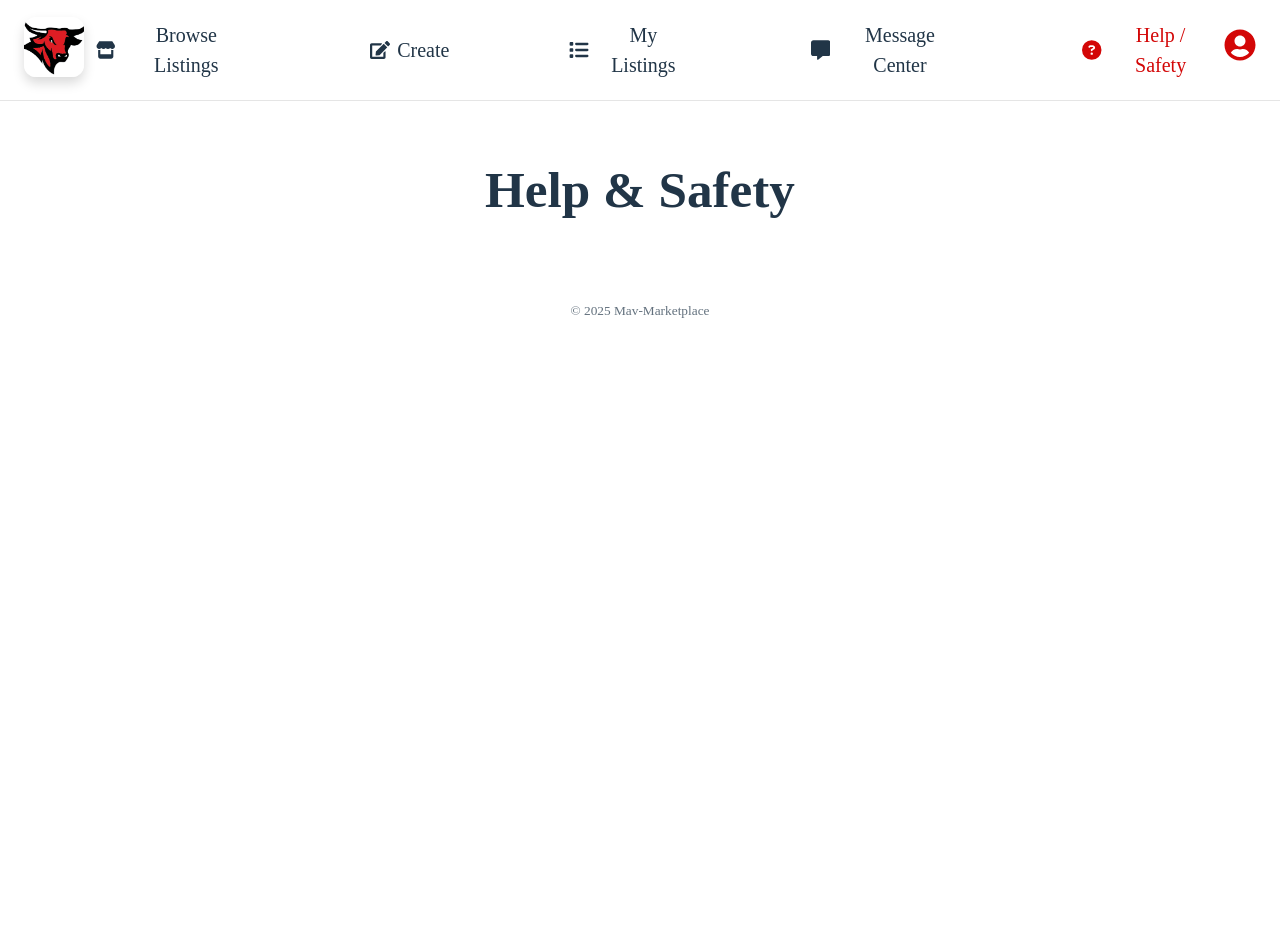
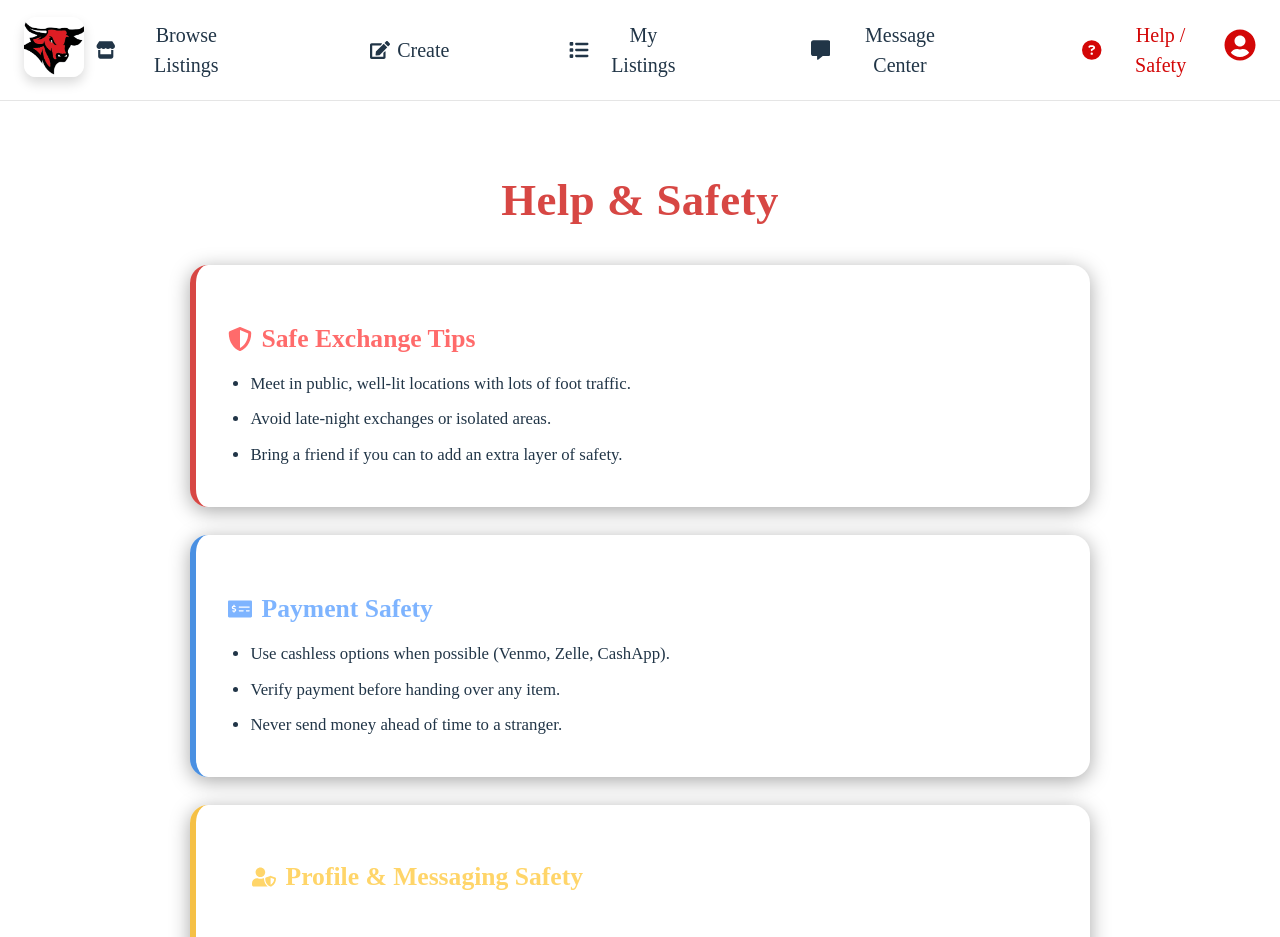
Before and after one commit to CSCI4830-UNO/MavMarketplace, a React (Vite) app: page /help in a window 1280 px wide. Shown: the top 937 px of the page. Before the commit the page ends 800 px from the top, so only its background shows below. Built offline with nearby package versions, Linux system fonts and the light colour scheme; no server answers.

Commit message:
Change style and Content of Langin/Help Pages.
Sumarry:
Added new .css files for the Langing Page and Help/Safety page as well as overhauled help/safety page.

Files added:
- src/css/HelpPage.css
- src/css/LandingPage.css

Files Changed:
- src/pages/HelpPage.tsx
- src/pages/LandingPage.tsx

```diff
--- /dev/null
+++ b/src/css/HelpPage.css
@@ -0,0 +1,82 @@
+.help-container {
+  max-width: 900px;
+  margin: 3rem auto;
+  padding: 0 1rem;
+}
+
+.help-title {
+  font-size: 2.8rem;
+  text-align: center;
+  color: #d74744;
+  font-weight: 700;
+  margin-bottom: 2.5rem;
+  letter-spacing: 0.5px;
+}
+
+/* Adds property to each "card" around each section */
+.help-card {
+  background: rgba(255, 255, 255, 0.04);
+  border-radius: 18px;
+  padding: 1.8rem 2rem;
+  margin-bottom: 1.8rem;
+  box-shadow: 0 4px 20px rgba(0, 0, 0, 0.35);
+  border-left: 6px solid transparent;
+  transition: transform 0.15s ease-out, background 0.2s;
+}
+
+/* Adds hover effect to sections */
+.help-card:hover {
+  transform: translateY(-4px);
+  background: rgba(255, 255, 255, 0.06);
+}
+
+/* Changes the title and icon for each esctions heading */
+.help-card-title {
+  font-size: 1.6rem;
+  font-weight: 600;
+  margin-bottom: 0.8rem;
+  display: flex;
+  align-items: center;
+  gap: 0.6rem;
+}
+
+.help-card.safe {
+  border-left-color: #d74744;
+}
+
+.help-card.payment {
+  border-left-color: #4a90e2;
+}
+
+.help-card.profile {
+  border-left-color: #f5c045;
+}
+
+.help-card-title.safe {
+  color: #ff6b6b;
+}
+
+.help-card-title.payment {
+  color: #7eb4ff;
+}
+
+.help-card-title.profile {
+  color: #ffd569;
+}
+
+.help-card ul {
+  margin: 0;
+  padding-left: 1.4rem;
+}
+
+.help-card li {
+  font-size: 1.05rem;
+  line-height: 1.55;
+  margin-bottom: 0.6rem;
+  text-align: left;
+}
+
+/* Icons inside text */
+.help-icon {
+  font-size: 1.5rem;
+}
--- /dev/null
+++ b/src/css/LandingPage.css
@@ -0,0 +1,47 @@
+/* LandingPage.css */
+
+.landing-container {
+  max-width: 900px;
+  margin: 2rem auto;
+  padding: 2rem;
+  background: rgba(255, 255, 255, 0.03);
+  border-radius: 16px;
+  backdrop-filter: blur(4px);
+  box-shadow: 0 4px 25px rgba(0, 0, 0, 0.25);
+}
+
+.landing-header {
+  font-size: 2.4rem;
+  margin-bottom: 1.2rem;
+  color: #d74744;
+  text-align: center;
+  font-weight: 600;
+}
+
+.announcement-list {
+  list-style: none;
+  padding: 0;
+  margin: 0;
+}
+
+.announcement-list li {
+  background: rgba(255, 255, 255, 0.05);
+  padding: 1rem 1.4rem;
+  margin-bottom: 1rem;
+  border-radius: 12px;
+  line-height: 1.5;
+  font-size: 1.1rem;
+  display: flex;
+  align-items: center;
+  gap: 0.6rem;
+  border-left: 4px solid #d74744;
+}
+
+.announcement-list a {
+  color: #d74744;
+  text-decoration: underline;
+}
+
+.announcement-list a:hover {
+  opacity: 0.8;
+}
--- a/src/pages/HelpPage.tsx
+++ b/src/pages/HelpPage.tsx
@@ -1,7 +1,49 @@
+import "../css/HelpPage.css";
+import { FaShieldAlt, FaMoneyCheckAlt, FaUserShield } from "react-icons/fa";
+
 export function HelpPage() {
   return (
-    <div>
-      <h1>Help & Safety</h1>
+    <div className="help-container">
+      <h1 className="help-title">Help & Safety</h1>
+
+      {/* Safe Exchange Tips */}
+      <div className="help-card safe">
+        <h3 className="help-card-title safe">
+          <FaShieldAlt className="help-icon" />
+          Safe Exchange Tips
+        </h3>
+        <ul>
+          <li>Meet in public, well-lit locations with lots of foot traffic.</li>
+          <li>Avoid late-night exchanges or isolated areas.</li>
+          <li>Bring a friend if you can to add an extra layer of safety.</li>
+        </ul>
+      </div>
+
+      {/* Payment Safety */}
+      <div className="help-card payment">
+        <h3 className="help-card-title payment">
+          <FaMoneyCheckAlt className="help-icon" />
+          Payment Safety
+        </h3>
+        <ul>
+          <li>Use cashless options when possible (Venmo, Zelle, CashApp).</li>
+          <li>Verify payment before handing over any item.</li>
+          <li>Never send money ahead of time to a stranger.</li>
+        </ul>
+      </div>
+
+      {/* Profile & Messaging Safety */}
+      <div className="help-card profile">
+        <h3 className="help-card-title profile">
+          <FaUserShield className="help-icon" />
+          Profile & Messaging Safety
+        </h3>
+        <ul>
+          <li>Do NOT share passwords, personal documents, or private info.</li>
+          <li>Report suspicious messages or users to the site admins.</li>
+          <li>Trust your instincts — if something feels off, walk away.</li>
+        </ul>
+      </div>
     </div>
   );
 }
--- a/src/pages/LandingPage.tsx
+++ b/src/pages/LandingPage.tsx
@@ -1,16 +1,44 @@
 import "../css/Dashboard.css";
 import "../css/App.css";
 import "../index.css";
+import "../css/LandingPage.css"
 
 export function LandingPage() {
     return (
-      <section className="dash__announcements">
-        <h2>Announcements</h2>
-        <ul>
-          <li>🎯 Meet in public spaces like <a href="https://shorturl.at/1tZbw" target="_blank" rel="noreferrer">Milo Bail Student Center</a>.</li>
-          <li>🔐 Never share passwords or sensitive info in messages.</li>
-          <li>💵 Prefer cashless options and confirm payment before handing over items.</li>
+    <div className="page-container">
+      <div className="page-card">
+        <h1 className="page-title">Announcements</h1>
+
+        <ul className="announcement-list">
+          <li>
+            🎯 Meet in public spaces like{" "}
+            <a
+              href="https://maps.app.goo.gl/GvCzBEr5rzHadJnN8"
+              target="_blank"
+              rel="noreferrer"
+              className="page-link"
+            >
+              Milo Bail Student Center
+            </a>.
+          </li>
+
+          <li>
+            🔐 Never share passwords or sensitive info in messages.
+          </li>
+
+          <li>
+            💵 Prefer cashless payment methods and confirm payment before handing over items.
+          </li>
+
+          <li>
+            👀 Always inspect items before finalizing a trade/transaction.
+          </li>
+
+          <li>
+            📞 If something seems suspicious, report it to campus security.
+          </li>
         </ul>
-      </section>
-    );
-  }
+      </div>
+    </div>
+  );
+}
```
